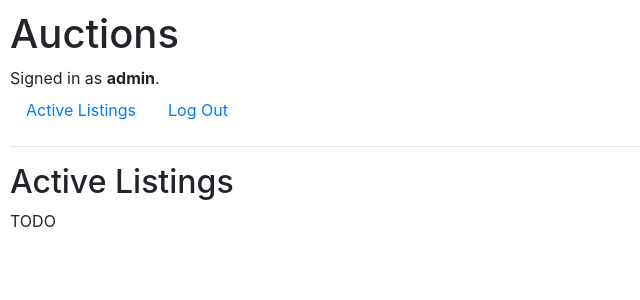
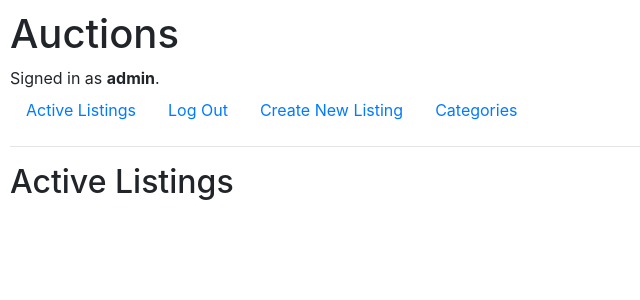
Before and after one commit to BenMueller1/2---Commerce-Project, a Django app: page / in a window 1280 px wide. Shown: the top 300 px of the page, without its empty margins (0-640 px from the left). Run offline with Django 3.2, Linux system fonts and the light colour scheme; a user stored in the database is signed in; data that the repository does not hold is empty; parts of the project's set-up code (start-up, migrations or seed data) failed here and were passed over; some libraries are stand-ins or nearby versions.

```diff
--- a/auctions/models.py
+++ b/auctions/models.py
@@ -1,6 +1,6 @@
 from django.contrib.auth.models import AbstractUser
 from django.db import models
-
+from django.contrib import admin
 
 class User(AbstractUser):
     pass
@@ -12,3 +12,8 @@ class Listing(models.Model):
     startingBid = models.FloatField()
     category = models.CharField(max_length=100)
     image = models.URLField()
+    currentBid = models.FloatField()
+
+
+admin.site.register(Listing)
+admin.site.register(User)
--- a/auctions/templates/auctions/index.html
+++ b/auctions/templates/auctions/index.html
@@ -3,5 +3,24 @@
 {% block body %}
     <h2>Active Listings</h2>
 
-    TODO
+
+    <!-- might be better to make these columns in bootstrap, would look nicer -->
+    <ul>
+        {% for listing in listings %}
+            <li>
+                <ul>
+                    <li>Title: <a href="">{{listing.title}}</a></li>
+                    {% if listing.image != '' %}  <!-- check if the image exists before we try to display it -->
+                        <li><img src="{{listing.image}}" height="100" width="100"></li>
+                    {% endif %}
+                    <li><h5>Category: {{listing.category}}</h5></li>
+                    <li><h5>Starting Bid: {{listing.startingBid}}</h5></li>
+                    <li>Description: {{listing.description}}</li>
+                </ul>
+            </li>
+
+        {% endfor %}
+    </ul>
+
+
 {% endblock %}
--- a/auctions/templates/auctions/layout.html
+++ b/auctions/templates/auctions/layout.html
@@ -24,12 +24,21 @@
                 <li class="nav-item">
                     <a class="nav-link" href="{% url 'logout' %}">Log Out</a>
                 </li>
+                <li class="nav-item">
+                    <a class="nav-link" href="{% url 'createListing' %}">Create New Listing</a>
+                </li>
+                <li class="nav-item">
+                    <a class="nav-link" href="{% url 'categories' %}">Categories</a>
+                </li>
             {% else %}
                 <li class="nav-item">
                     <a class="nav-link" href="{% url 'login' %}">Log In</a>
                 </li>
                 <li class="nav-item">
                     <a class="nav-link" href="{% url 'register' %}">Register</a>
+                </li>
+                <li class="nav-item">
+                    <a class="nav-link" href="{% url 'categories' %}">Categories</a>
                 </li>
             {% endif %}
         </ul>
--- a/auctions/urls.py
+++ b/auctions/urls.py
@@ -7,5 +7,6 @@ urlpatterns = [
     path("createListing", views.createListing, name="createListing"),
     path("login", views.login_view, name="login"),
     path("logout", views.logout_view, name="logout"),
-    path("register", views.register, name="register")
+    path("register", views.register, name="register"),
+    path("categories", views.categories, name="categories")
 ]
--- a/auctions/views.py
+++ b/auctions/views.py
@@ -16,9 +16,10 @@ class newListingForm(forms.Form):
     category = forms.CharField(label="Category", required=False)   # could change this to a choice field if we want
     image = forms.URLField(label="Image URL", required=False)
 
-
 def index(request):
-    return render(request, "auctions/index.html")
+    listings = models.Listing.objects.all()
+    context = {"listings": listings}
+    return render(request, "auctions/index.html", context)
 
 
 def login_view(request):
@@ -82,6 +83,7 @@ def createListing(request):
             if k != "csrfmiddlewaretoken":
                 data[k] = request.POST[k]
         listing = models.Listing(**data)  # can you pass a dictionary in? or do I have to pass in each field individually? YES! If we use **
+        listing.currentBid = listing.startingBid
         listing.save()
         return(HttpResponseRedirect(reverse("index")))
 
@@ -89,3 +91,8 @@ def createListing(request):
         form = newListingForm()
         context = {"form": form}
         return render(request, "auctions/newListing.html", context)
+
+
+def categories(request):
+    # TODO
+    pass
```
Also changed, not shown: auctions/migrations/0001_initial.py (added), auctions/migrations/__init__.py (added), db.sqlite3.
